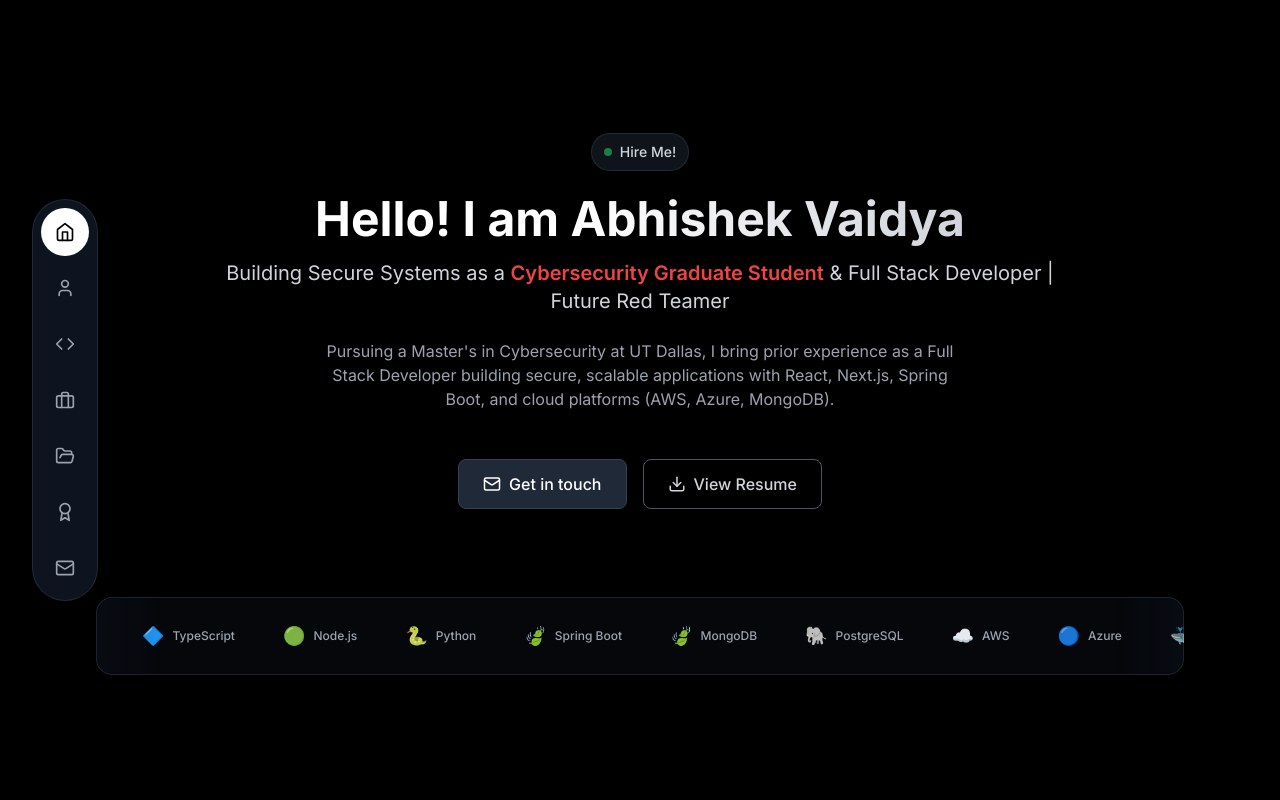
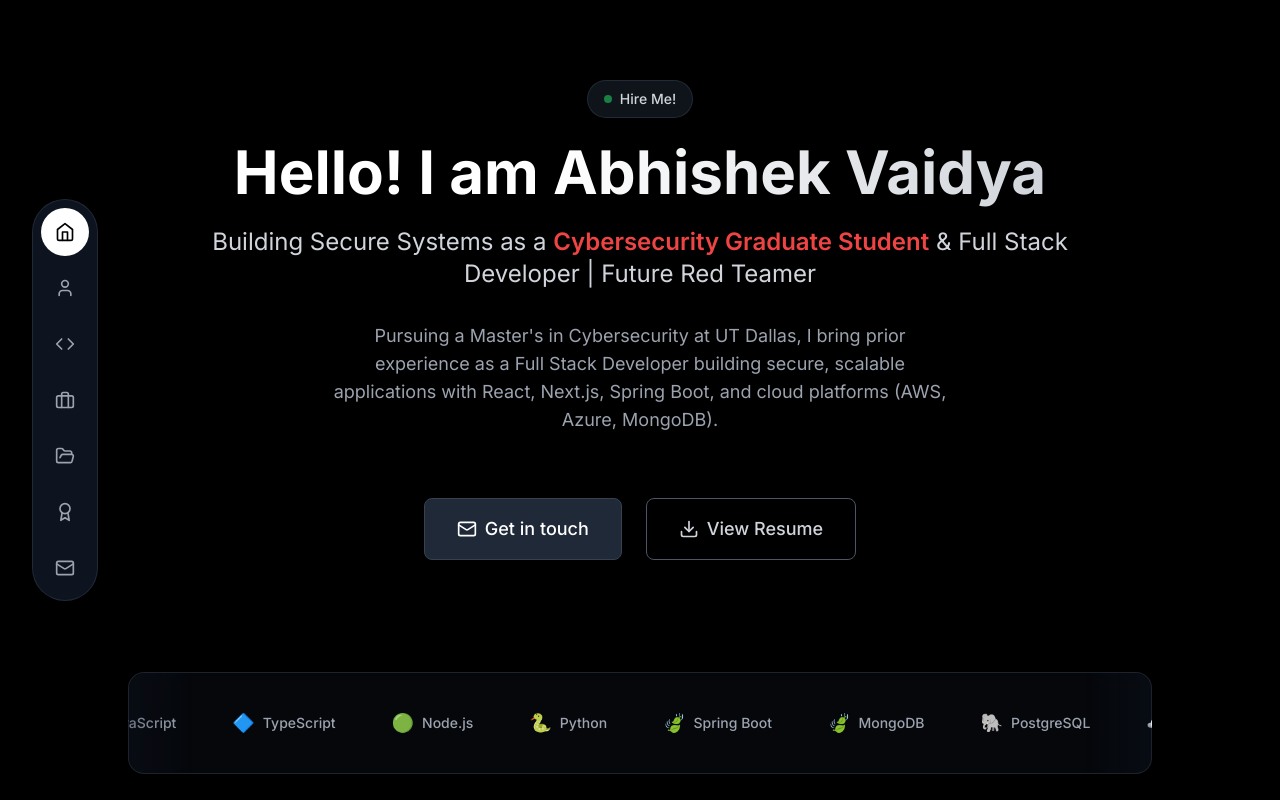
Before and after one commit to AbIsheKVaIdyA/new_portfolio_mordern, a Next.js app: page / in a window 1280 px wide. Shown: the top 800 px of the page. Built offline with nearby package versions, Linux system fonts and the light colour scheme.

Commit message:
Fix Hero section responsiveness across all screen sizes

```diff
--- a/components/Hero.tsx
+++ b/components/Hero.tsx
@@ -6,40 +6,40 @@ import TechStack from './TechStack'
 
 const Hero = () => {
   return (
-    <section id="home" className="min-h-screen flex items-center justify-center bg-black pt-16 pb-8">
-      <div className="container-inner text-center px-4">
+    <section id="home" className="min-h-screen flex items-center justify-center bg-black pt-16 sm:pt-20 pb-8 sm:pb-12">
+      <div className="container-inner text-center px-4 sm:px-6 lg:px-8 w-full">
         <motion.div
           initial={{ opacity: 0, y: 30 }}
           animate={{ opacity: 1, y: 0 }}
           transition={{ duration: 0.8 }}
           className="max-w-4xl mx-auto"
         >
-        <div className="inline-flex items-center gap-2 bg-gray-800/50 backdrop-blur-sm text-gray-300 px-3 py-2 rounded-full text-xs sm:text-sm font-medium mb-4 sm:mb-6 border border-gray-700/50">
+        <div className="inline-flex items-center gap-2 bg-gray-800/50 backdrop-blur-sm text-gray-300 px-3 sm:px-4 py-2 rounded-full text-xs sm:text-sm font-medium mb-4 sm:mb-6 border border-gray-700/50">
           <div className="w-2 h-2 bg-green-500 rounded-full animate-pulse"></div>
           Hire Me!
         </div>
 
-          <h1 className="text-2xl sm:text-3xl md:text-4xl lg:text-5xl font-bold text-white mb-3 sm:mb-4 leading-tight">
+          <h1 className="text-2xl sm:text-3xl md:text-4xl lg:text-5xl xl:text-6xl font-bold text-white mb-3 sm:mb-4 md:mb-6 leading-tight px-2">
             Hello! I am{' '}
             <span className="gradient-text">Abhishek Vaidya</span>
           </h1>
 
-          <h2 className="text-sm sm:text-base md:text-lg lg:text-xl text-gray-300 mb-4 sm:mb-6 leading-relaxed px-2">
+          <h2 className="text-sm sm:text-base md:text-lg lg:text-xl xl:text-2xl text-gray-300 mb-4 sm:mb-6 md:mb-8 leading-relaxed px-2 sm:px-4">
             Building Secure Systems as a <span className="text-red-500 font-semibold">Cybersecurity Graduate Student</span> & Full Stack Developer | Future Red Teamer
           </h2>
 
-          <p className="text-sm sm:text-base text-gray-400 mb-8 sm:mb-12 max-w-2xl mx-auto px-4 leading-relaxed">
+          <p className="text-sm sm:text-base md:text-lg text-gray-400 mb-8 sm:mb-12 md:mb-16 max-w-2xl mx-auto px-4 sm:px-6 leading-relaxed">
             Pursuing a Master's in Cybersecurity at UT Dallas, I bring prior experience as a Full Stack Developer building secure, scalable applications with React, Next.js, Spring Boot, and cloud platforms (AWS, Azure, MongoDB).
           </p>
 
-          <div className="flex flex-col sm:flex-row gap-3 sm:gap-4 justify-center px-4">
+          <div className="flex flex-col sm:flex-row gap-3 sm:gap-4 md:gap-6 justify-center px-4 sm:px-6">
             <motion.a
               href="#contact"
-              className="btn-primary inline-flex items-center justify-center gap-2 text-sm sm:text-base py-2 sm:py-3"
+              className="btn-primary inline-flex items-center justify-center gap-2 text-sm sm:text-base md:text-lg py-2 sm:py-3 md:py-4 px-4 sm:px-6 md:px-8"
               whileHover={{ scale: 1.05 }}
               whileTap={{ scale: 0.95 }}
             >
-              <Mail size={18} />
+              <Mail size={18} className="sm:w-5 sm:h-5" />
               Get in touch
             </motion.a>
 
@@ -47,18 +47,18 @@ const Hero = () => {
               href="https://docs.google.com/document/d/1Q2JqCAYoODDL6WgWIi1uPm79zX0kmrjKePugLsm-Tpw/edit?usp=sharing"
               target="_blank"
               rel="noopener noreferrer"
-              className="btn-secondary inline-flex items-center justify-center gap-2 text-sm sm:text-base py-2 sm:py-3"
+              className="btn-secondary inline-flex items-center justify-center gap-2 text-sm sm:text-base md:text-lg py-2 sm:py-3 md:py-4 px-4 sm:px-6 md:px-8"
               whileHover={{ scale: 1.05 }}
               whileTap={{ scale: 0.95 }}
             >
-              <Download size={18} />
+              <Download size={18} className="sm:w-5 sm:h-5" />
               View Resume
             </motion.a>
           </div>
         </motion.div>
 
         {/* Tech Stack Bar */}
-        <div className="mt-8 sm:mt-12 lg:mt-16">
+        <div className="mt-8 sm:mt-12 md:mt-16 lg:mt-20">
           <TechStack />
         </div>
       </div>
--- a/components/TechStack.tsx
+++ b/components/TechStack.tsx
@@ -33,12 +33,12 @@ const TechStack = () => {
   ]
 
   return (
-    <section className="py-4 sm:py-6">
-      <div className="container-inner px-2 sm:px-4">
+    <section className="py-4 sm:py-6 md:py-8">
+      <div className="container-inner px-2 sm:px-4 md:px-6 lg:px-8">
         <div className="relative overflow-hidden">
-          <div className="bg-gray-900/30 backdrop-blur-sm border border-gray-700/50 rounded-xl sm:rounded-2xl p-2 sm:p-4">
+          <div className="bg-gray-900/30 backdrop-blur-sm border border-gray-700/50 rounded-xl sm:rounded-2xl p-2 sm:p-4 md:p-6">
             <motion.div
-              className="flex space-x-3 sm:space-x-6"
+              className="flex space-x-2 sm:space-x-3 md:space-x-4 lg:space-x-6"
               animate={{
                 x: [0, -50 * techStack.length]
               }}
@@ -55,10 +55,10 @@ const TechStack = () => {
               {techStack.map((tech, index) => (
                 <div
                   key={`first-${index}`}
-                  className="flex items-center space-x-1 sm:space-x-2 text-gray-400 hover:text-white transition-all duration-300 whitespace-nowrap px-2 sm:px-3 py-1 sm:py-2 rounded-full hover:bg-gray-800/50 flex-shrink-0"
+                  className="flex items-center space-x-1 sm:space-x-2 text-gray-400 hover:text-white transition-all duration-300 whitespace-nowrap px-2 sm:px-3 md:px-4 py-1 sm:py-2 md:py-3 rounded-full hover:bg-gray-800/50 flex-shrink-0"
                 >
-                  <span className="text-sm sm:text-lg">{tech.logo}</span>
-                  <span className="text-xs font-medium hidden sm:inline">{tech.name}</span>
+                  <span className="text-xs sm:text-sm md:text-base lg:text-lg">{tech.logo}</span>
+                  <span className="text-xs sm:text-sm font-medium hidden sm:inline">{tech.name}</span>
                 </div>
               ))}
 
@@ -66,17 +66,17 @@ const TechStack = () => {
               {techStack.map((tech, index) => (
                 <div
                   key={`second-${index}`}
-                  className="flex items-center space-x-1 sm:space-x-2 text-gray-400 hover:text-white transition-all duration-300 whitespace-nowrap px-2 sm:px-3 py-1 sm:py-2 rounded-full hover:bg-gray-800/50 flex-shrink-0"
+                  className="flex items-center space-x-1 sm:space-x-2 text-gray-400 hover:text-white transition-all duration-300 whitespace-nowrap px-2 sm:px-3 md:px-4 py-1 sm:py-2 md:py-3 rounded-full hover:bg-gray-800/50 flex-shrink-0"
                 >
-                  <span className="text-sm sm:text-lg">{tech.logo}</span>
-                  <span className="text-xs font-medium hidden sm:inline">{tech.name}</span>
+                  <span className="text-xs sm:text-sm md:text-base lg:text-lg">{tech.logo}</span>
+                  <span className="text-xs sm:text-sm font-medium hidden sm:inline">{tech.name}</span>
                 </div>
               ))}
             </motion.div>
 
             {/* Gradient overlays for smooth edges */}
-            <div className="absolute left-0 top-0 bottom-0 w-8 sm:w-16 bg-gradient-to-r from-gray-900/30 to-transparent z-10 rounded-l-xl sm:rounded-l-2xl"></div>
-            <div className="absolute right-0 top-0 bottom-0 w-8 sm:w-16 bg-gradient-to-l from-gray-900/30 to-transparent z-10 rounded-r-xl sm:rounded-r-2xl"></div>
+            <div className="absolute left-0 top-0 bottom-0 w-6 sm:w-8 md:w-12 lg:w-16 bg-gradient-to-r from-gray-900/30 to-transparent z-10 rounded-l-xl sm:rounded-l-2xl"></div>
+            <div className="absolute right-0 top-0 bottom-0 w-6 sm:w-8 md:w-12 lg:w-16 bg-gradient-to-l from-gray-900/30 to-transparent z-10 rounded-r-xl sm:rounded-r-2xl"></div>
           </div>
         </div>
       </div>
```
